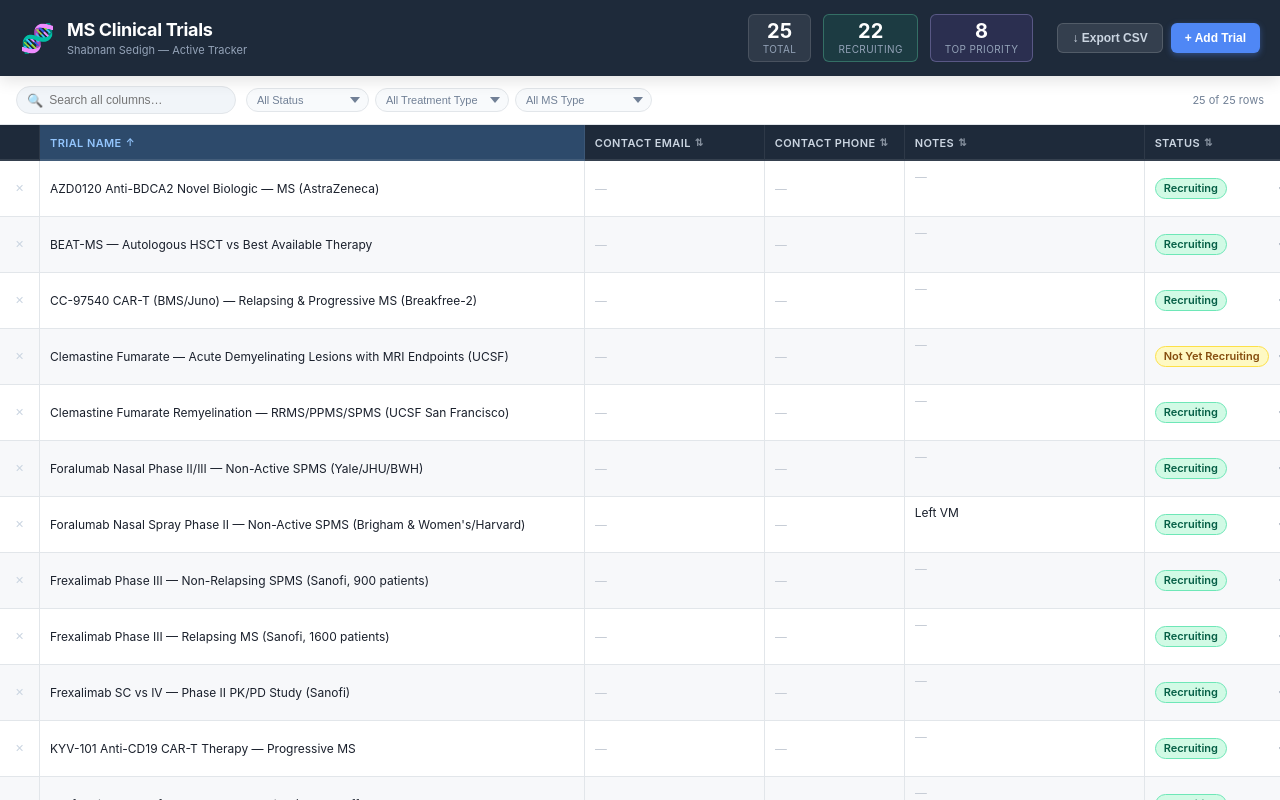
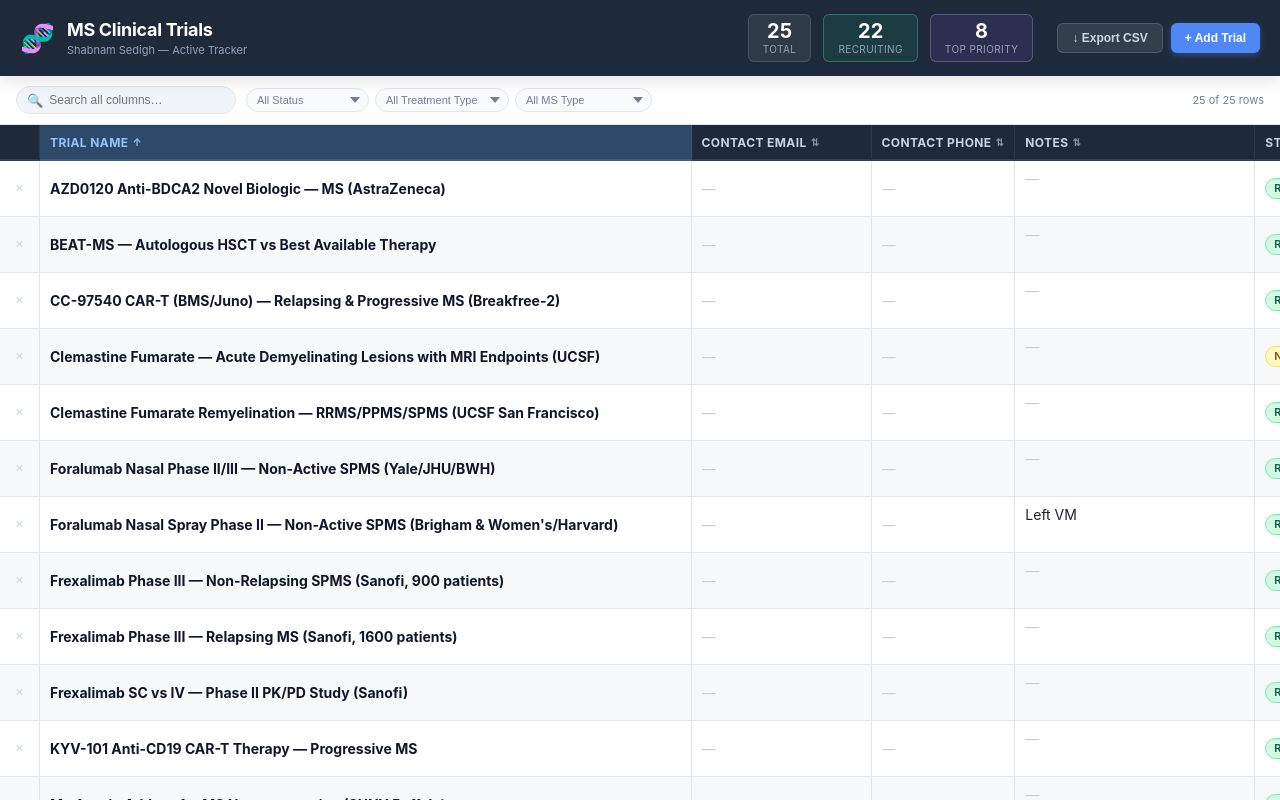
Before and after one commit to erfanexperience/Clinic, a React (Vite) app: page / in a window 1280 px wide. Built offline with nearby package versions, Linux system fonts and the light colour scheme.

Commit message:
Increase font size, bold trial names

```diff
--- a/src/App.css
+++ b/src/App.css
@@ -20,7 +20,7 @@
   --shadow-md: 0 4px 16px rgba(0,0,0,.12);
   --radius: 6px;
   --font: -apple-system, BlinkMacSystemFont, 'Segoe UI', Roboto, sans-serif;
-  font-size: 13px;
+  font-size: 15px;
 }
 
 body {
@@ -274,8 +274,8 @@ body {
   top: 0;
   background: #1e2a3a;
   color: #cbd5e1;
-  font-size: 11px;
-  font-weight: 600;
+  font-size: 12px;
+  font-weight: 700;
   text-transform: uppercase;
   letter-spacing: .4px;
   padding: 0 10px;
@@ -349,7 +349,7 @@ body {
   overflow: hidden;
   text-overflow: ellipsis;
   white-space: nowrap;
-  font-size: 12px;
+  font-size: 14px;
   display: flex;
   align-items: center;
   gap: 4px;
@@ -371,7 +371,7 @@ body {
   height: 100%;
   border: none;
   background: transparent;
-  font-size: 12px;
+  font-size: 14px;
   font-family: var(--font);
   outline: none;
   padding: 0;
@@ -382,7 +382,7 @@ body {
   width: 100%;
   border: none;
   background: transparent;
-  font-size: 12px;
+  font-size: 14px;
   font-family: var(--font);
   outline: none;
   resize: none;
@@ -393,7 +393,7 @@ body {
 .cell--url a {
   color: #4f87f5;
   text-decoration: none;
-  font-size: 12px;
+  font-size: 14px;
   white-space: nowrap;
 }
 
@@ -420,10 +420,16 @@ body {
   overflow: hidden;
 }
 
+/* Bold trial name — second td (first is the delete button) */
+.row td:nth-child(2) .cell-inner {
+  font-weight: 700;
+  color: #0f172a;
+}
+
 .select-option {
   padding: 8px 12px;
   cursor: pointer;
-  font-size: 12px;
+  font-size: 14px;
   display: flex;
   align-items: center;
   gap: 6px;
```
